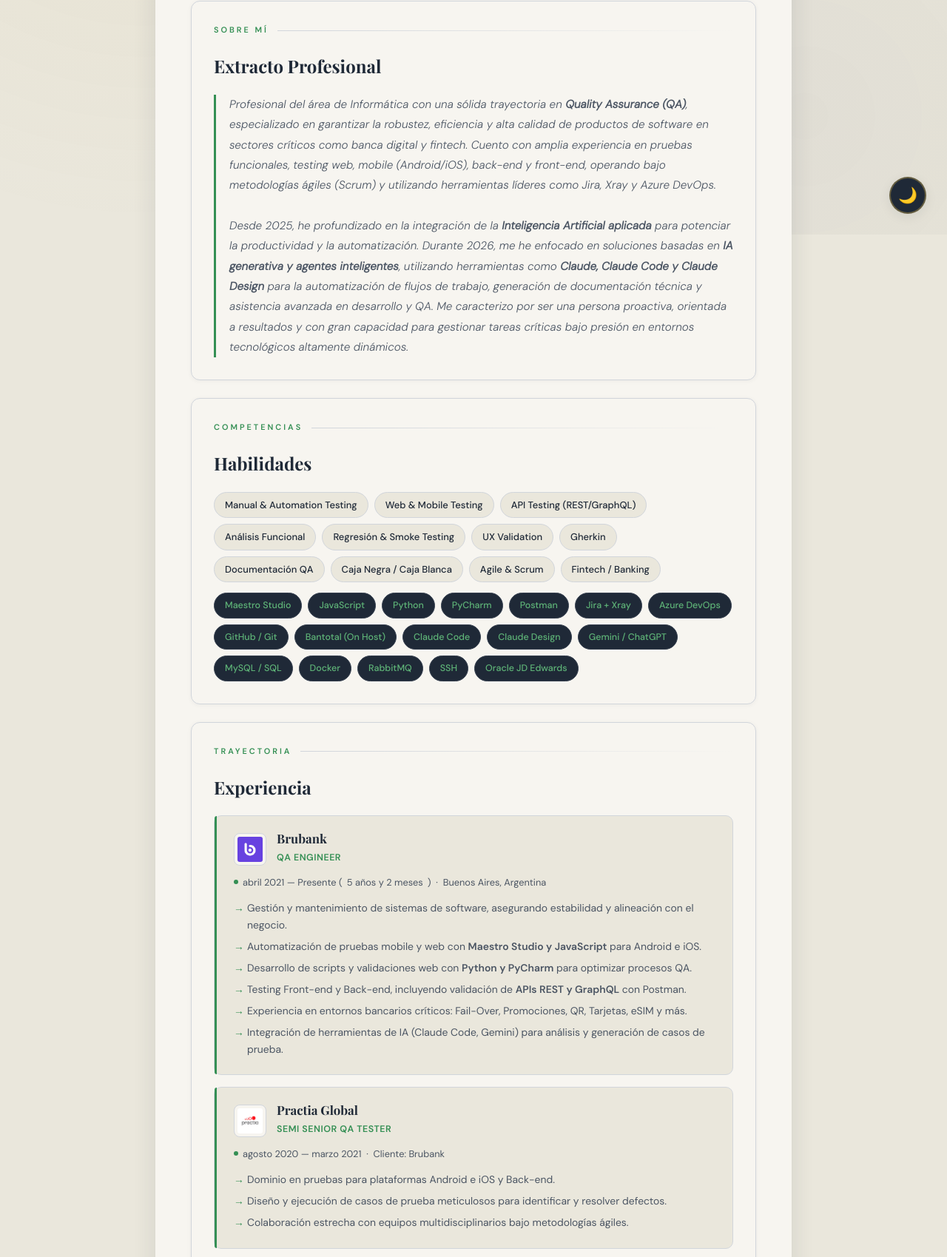
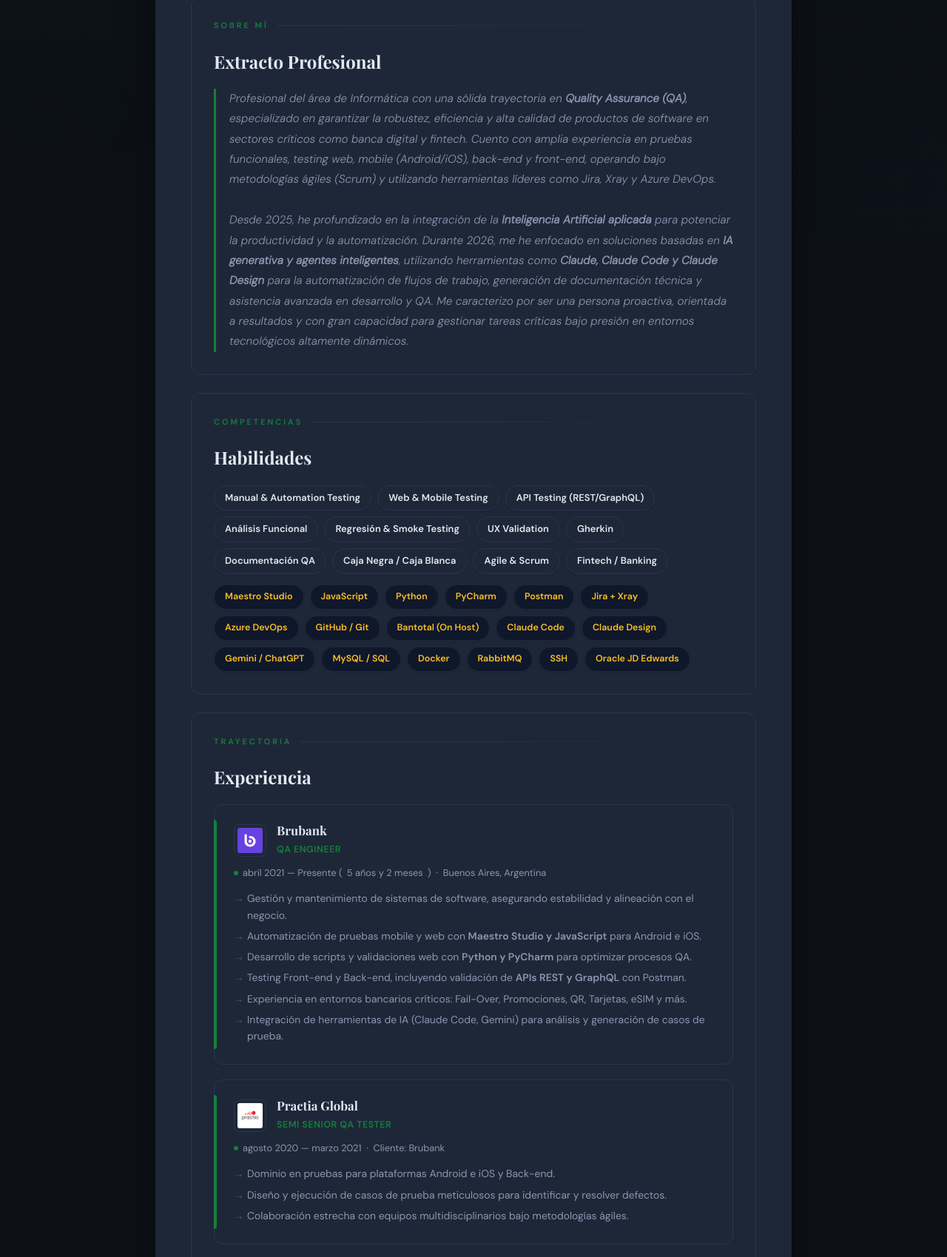
Before and after one commit to avtovar/Curriculum-Vitae, a plain HTML site: page index.html in a window 1280 px wide. Shown: the part 483-2182 px from the top of the page at 74% size. Drawn offline with nearby package versions, Linux system fonts and the light colour scheme.

Commit message:
Permanent Dark Mode

```diff
--- a/css/style.css
+++ b/css/style.css
@@ -3,26 +3,25 @@
 
 /* ===================== VARIABLES ===================== */
 :root {
-  --primary:        #2d6d4e;
-  --accent:         #348f54;
-  --accent-light:   #5eb377;
-  --accent-lighter: #a8d9b8;
-  --navy:           #1f2937;
-  --navy-mid:       #374151;
-  --navy-card:      #4b5563;
-  --gold:           #348f54;
-  --gold-light:     #5eb377;
-  --cream:          #eae7dc;
-  --cream-dim:      #e0dccb;
-  --text-main:      #1f2937;
-  --text-muted:     #4b5563;
-  --border:         #d1d5db;
-  --white:          #f7f5f0;
-  --shadow-sm:      0 1px 6px rgba(31,41,55,0.05);
-  --shadow-md:      0 4px 16px rgba(31,41,55,0.08);
-  --shadow-lg:      0 12px 32px rgba(31,41,55,0.12);
-  --radius:         10px;
-  --transition:     0.3s cubic-bezier(0.4, 0, 0.2, 1);
+  --primary:        #166534; /* Verde más oscuro y profesional */
+  --accent:         #15803d;
+  --accent-light:   #22c55e;
+  --accent-lighter: #bbf7d0;
+  --navy:           #0f172a; /* Azul noche más profundo */
+  --navy-mid:       #1e293b;
+  --navy-card:      #334155;
+  --gold:           #15803d; /* Usamos el verde como color de acento principal */
+  --gold-light:     #22c55e;
+  --body-bg:        #f1f5f9; /* Gris azulado muy claro y limpio */
+  --white:          #ffffff; /* Blanco puro para las tarjetas */
+  --text-main:      #0f172a; /* Texto casi negro para máximo contraste */
+  --text-muted:     #475569; /* Gris oscuro para texto secundario */
+  --border:         #e2e8f0; /* Bordes sutiles pero definidos */
+  --shadow-sm:      0 1px 3px rgba(0,0,0,0.1);
+  --shadow-md:      0 4px 12px rgba(0,0,0,0.08);
+  --shadow-lg:      0 20px 25px -5px rgba(0,0,0,0.1), 0 10px 10px -5px rgba(0,0,0,0.04);
+  --radius:         12px;
+  --transition:     0.2s cubic-bezier(0.4, 0, 0.2, 1);
 }
 
 /* ===================== RESET ===================== */
@@ -36,9 +35,9 @@ html { scroll-behavior: smooth; }
 
 body {
   font-family: 'DM Sans', sans-serif;
-  background: var(--cream);
+  background: var(--body-bg);
   color: var(--text-main);
-  line-height: 1.65;
+  line-height: 1.6;
   min-height: 100vh;
   position: relative;
 }
@@ -48,8 +47,8 @@ body::before {
   position: fixed;
   inset: 0;
   background-image:
-    radial-gradient(circle at 15% 20%, rgba(200,168,75,0.06) 0%, transparent 50%),
-    radial-gradient(circle at 85% 80%, rgba(11,17,32,0.04) 0%, transparent 50%);
+    radial-gradient(circle at 0% 0%, rgba(21, 128, 61, 0.03) 0%, transparent 50%),
+    radial-gradient(circle at 100% 100%, rgba(15, 23, 42, 0.03) 0%, transparent 50%);
   pointer-events: none;
   z-index: 0;
 }
@@ -171,7 +170,7 @@ header .location {
   gap: 8px 16px;
   justify-content: center;
   padding: 18px 24px;
-  background: var(--cream);
+  background: var(--body-bg);
   border-bottom: 1px solid var(--border);
   animation: fadeUp 0.7s 0.35s ease both;
 }
@@ -285,59 +284,62 @@ section h2 {
   display: inline-flex;
   align-items: center;
   padding: 6px 14px;
-  background: var(--cream);
+  background: var(--white);
   border: 1px solid var(--border);
   border-radius: 20px;
   font-size: 0.81rem;
-  font-weight: 500;
+  font-weight: 600;
   color: var(--text-main);
   transition: var(--transition);
   cursor: default;
+  box-shadow: var(--shadow-sm);
 }
 
 .skill-tag:hover {
   background: var(--navy);
-  color: var(--gold);
+  color: var(--white);
   border-color: var(--navy);
   transform: translateY(-2px);
+  box-shadow: var(--shadow-md);
 }
 
 .skill-tag.tool {
   background: var(--navy);
-  color: var(--gold-light);
+  color: #fbbf24; /* Un dorado más brillante para herramientas en fondo oscuro */
   border-color: var(--navy-mid);
   font-size: 0.78rem;
 }
 
 .skill-tag.tool:hover {
-  background: var(--gold);
-  color: var(--navy);
+  background: var(--accent);
+  color: var(--white);
 }
 
 /* ===================== EXPERIENCIA ===================== */
 .experience-item {
   position: relative;
-  padding: 20px 22px 20px 26px;
-  background: var(--cream);
+  padding: 24px 26px;
+  background: var(--white);
   border-radius: var(--radius);
   border: 1px solid var(--border);
-  margin-bottom: 16px;
+  margin-bottom: 20px;
   transition: var(--transition);
+  box-shadow: 0 2px 4px rgba(0,0,0,0.02);
 }
 
 .experience-item:hover {
   box-shadow: var(--shadow-md);
-  border-color: var(--gold);
-  transform: translateX(4px);
+  border-color: var(--accent);
+  transform: translateY(-2px);
 }
 
 .experience-item::before {
   content: '';
   position: absolute;
-  left: 0; top: 0; bottom: 0;
-  width: 3px;
-  background: var(--gold);
-  border-radius: 3px 0 0 3px;
+  left: -1px; top: 20px; bottom: 20px;
+  width: 4px;
+  background: var(--accent);
+  border-radius: 0 4px 4px 0;
 }
 
 .exp-header {
@@ -529,28 +531,31 @@ section h2 {
 /* ===================== EDUCACIÓN ===================== */
 .edu-item {
   padding: 16px 20px;
-  background: var(--cream);
+  background: var(--white);
   border-radius: var(--radius);
   border: 1px solid var(--border);
   margin-bottom: 14px;
   transition: var(--transition);
+  box-shadow: var(--shadow-sm);
 }
 
 .edu-item:hover {
-  border-color: var(--gold);
-  box-shadow: var(--shadow-sm);
+  border-color: var(--accent);
+  box-shadow: var(--shadow-md);
+  transform: translateY(-2px);
 }
 
 .edu-item strong {
   font-family: 'Playfair Display', serif;
-  font-size: 1rem;
+  font-size: 1.1rem;
   color: var(--navy);
   display: block;
-  margin-bottom: 2px;
+  margin-bottom: 4px;
 }
 
 .edu-item span {
-  font-size: 0.85rem;
+  font-size: 0.9rem;
+  font-weight: 500;
   color: var(--text-muted);
 }
 
@@ -750,33 +755,6 @@ section h2 {
   filter: brightness(0);
 }
 
-/* ===================== BOTÓN MODO OSCURO ===================== */
-#darkModeToggle {
-  position: fixed;
-  bottom: 28px;
-  right: 28px;
-  z-index: 999;
-  background: var(--navy);
-  color: var(--gold);
-  border: 2px solid rgba(200,168,75,0.4);
-  border-radius: 50%;
-  width: 50px;
-  height: 50px;
-  font-size: 1.3rem;
-  box-shadow: var(--shadow-md);
-  cursor: pointer;
-  transition: var(--transition);
-  display: flex;
-  align-items: center;
-  justify-content: center;
-}
-
-#darkModeToggle:hover {
-  background: var(--gold);
-  color: var(--navy);
-  transform: scale(1.1) rotate(15deg);
-}
-
 /* ===================== MODO OSCURO ===================== */
 body.dark-mode {
   --cream:     #141b27;
@@ -899,26 +877,28 @@ body.dark-mode #darkModeToggle:hover {
 
 .tab-button {
   padding: 10px 18px;
-  border: 2px solid var(--border);
+  border: 1px solid var(--border);
   border-radius: 8px;
-  background: var(--bg-secondary);
-  color: var(--text-primary);
-  font-size: 0.9rem;
+  background: var(--white);
+  color: var(--text-muted);
+  font-size: 0.85rem;
   font-weight: 600;
   cursor: pointer;
-  transition: all 0.3s ease;
+  transition: all 0.2s ease;
+  box-shadow: var(--shadow-sm);
 }
 
 .tab-button:hover {
-  border-color: var(--gold);
+  border-color: var(--accent);
+  color: var(--accent);
   transform: translateY(-2px);
 }
 
 .tab-button.active {
-  background: var(--gold);
-  color: var(--bg-primary);
-  border-color: var(--gold);
-  box-shadow: 0 4px 12px rgba(218, 165, 32, 0.25);
+  background: var(--accent);
+  color: white;
+  border-color: var(--accent);
+  box-shadow: 0 4px 12px rgba(21, 128, 61, 0.2);
 }
 
 .tab-content {
--- a/index.html
+++ b/index.html
@@ -46,7 +46,7 @@
   </script>
 </head>
 
-<body>
+<body class="dark-mode">
   <div class="container">
 
     <!-- ===================== ENCABEZADO ===================== -->
@@ -528,9 +528,6 @@
     <p class="footer-note">© 2025 Ali Valentin Tovar Morales. Todos los derechos reservados.</p>
   </footer>
 
-  <!-- ===================== BOTÓN MODO OSCURO ===================== -->
-  <button id="darkModeToggle" title="Cambiar modo oscuro/claro" aria-label="Cambiar modo oscuro o claro">🌙</button>
-
   <!-- ===================== SCRIPTS ===================== -->
   <script type="text/javascript" src="https://cdn.jsdelivr.net/npm/@emailjs/browser@4/dist/email.min.js"></script>
   <script>
@@ -539,20 +536,7 @@
       emailjs.init("wuhRhBSZJ74xllUbg");
     })();
   </script>
-  <script>
-    const toggleBtn = document.getElementById('darkModeToggle');
-    if (localStorage.getItem('darkMode') === 'enabled') {
-      document.body.classList.add('dark-mode');
-      toggleBtn.textContent = '☀️';
-    }
-    toggleBtn.onclick = function () {
-      document.body.classList.toggle('dark-mode');
-      const enabled = document.body.classList.contains('dark-mode');
-      toggleBtn.textContent = enabled ? '☀️' : '🌙';
-      localStorage.setItem('darkMode', enabled ? 'enabled' : 'disabled');
-    };
-  </script>
-  <!-- Trigger Update: 2026-06-09 18:45 - All Optimizations Applied -->
+  <!-- Trigger Update: 2026-06-09 19:15 - Permanent Dark Mode -->
 </body>
 
 </html>
```
